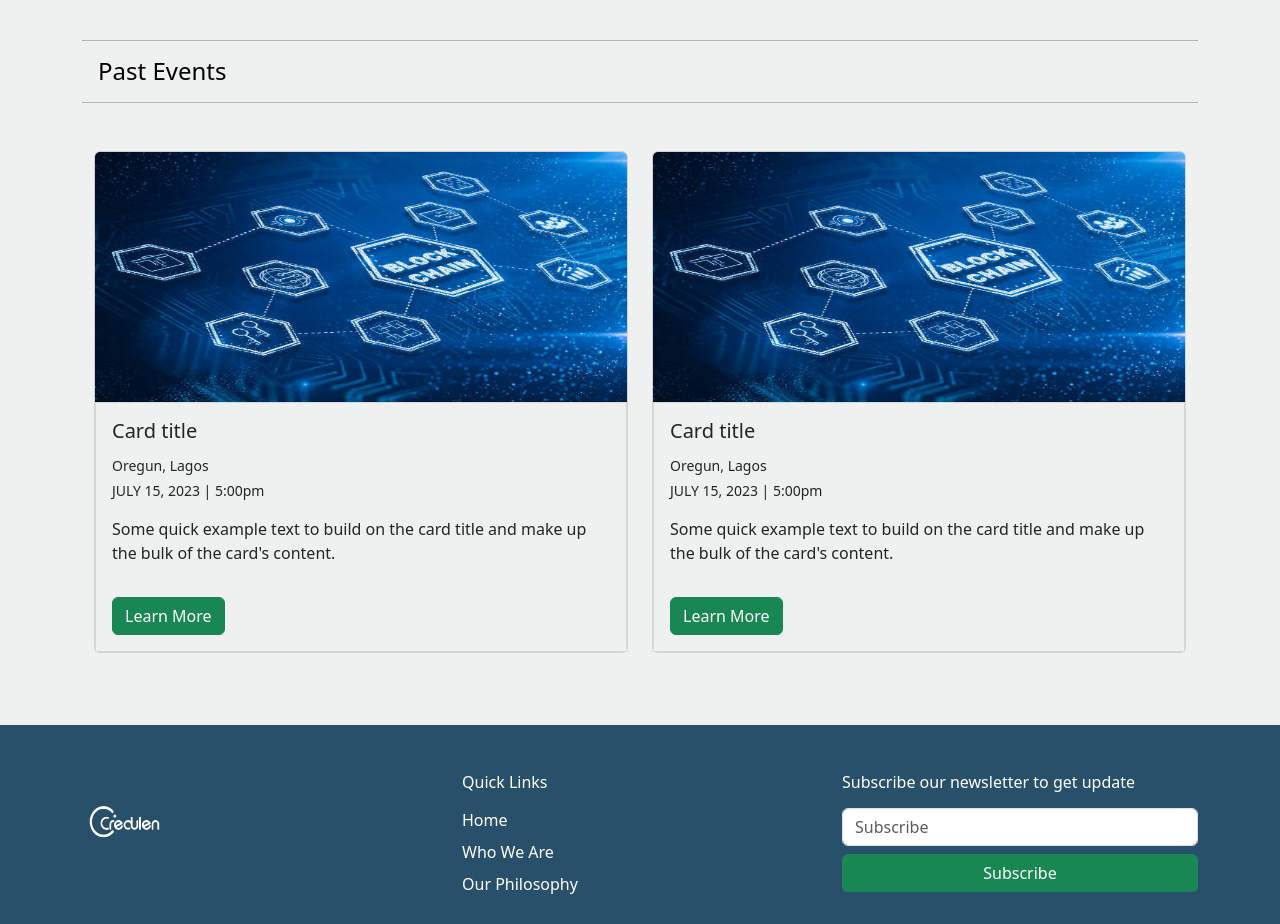
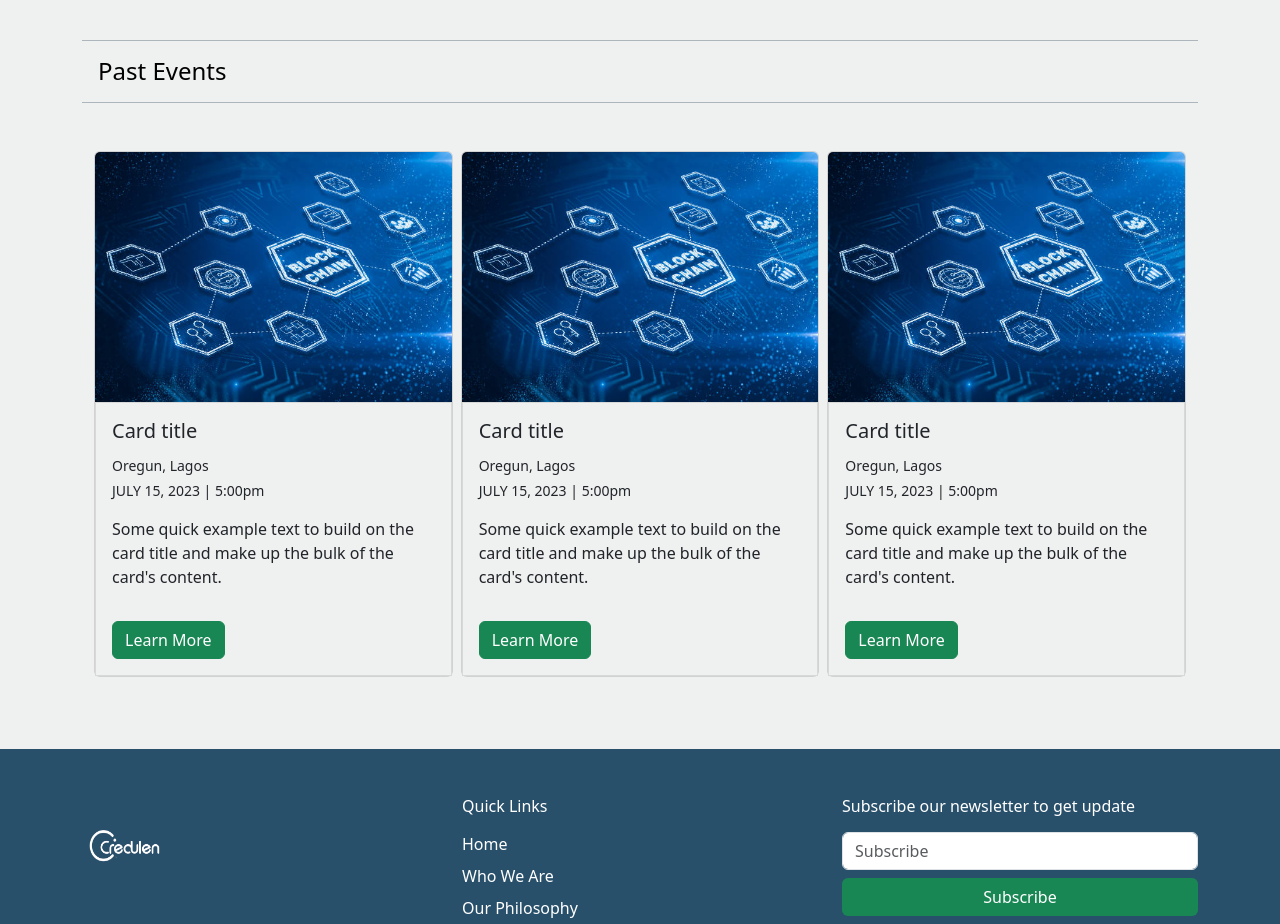
Before and after one commit to credulen/credulen_blog, a Next.js app: page /conferences in a window 1280 px wide. Shown: the part 1480-2404 px from the top of the page. Built offline with nearby package versions, Linux system fonts and the light colour scheme.

Commit message:
returned the extra column from past events row

```diff
--- a/app/conferences/page.js
+++ b/app/conferences/page.js
@@ -30,16 +30,16 @@ const Conferences = () => {
 				</h4>
 
 				<div className="container">
-					<div className="row g-4">
-						<div className="col-md-6">
+					<div className="row g-2">
+						<div className="col-md-4">
 							<PastEventsCard />
 						</div>
-						<div className="col-md-6">
+						<div className="col-md-4">
 							<PastEventsCard />
 						</div>
-						{/* <div className="col-md-4">
+						<div className="col-md-4">
 							<PastEventsCard />
-						</div> */}
+						</div>
 					</div>
 				</div>
 			</div>
```
